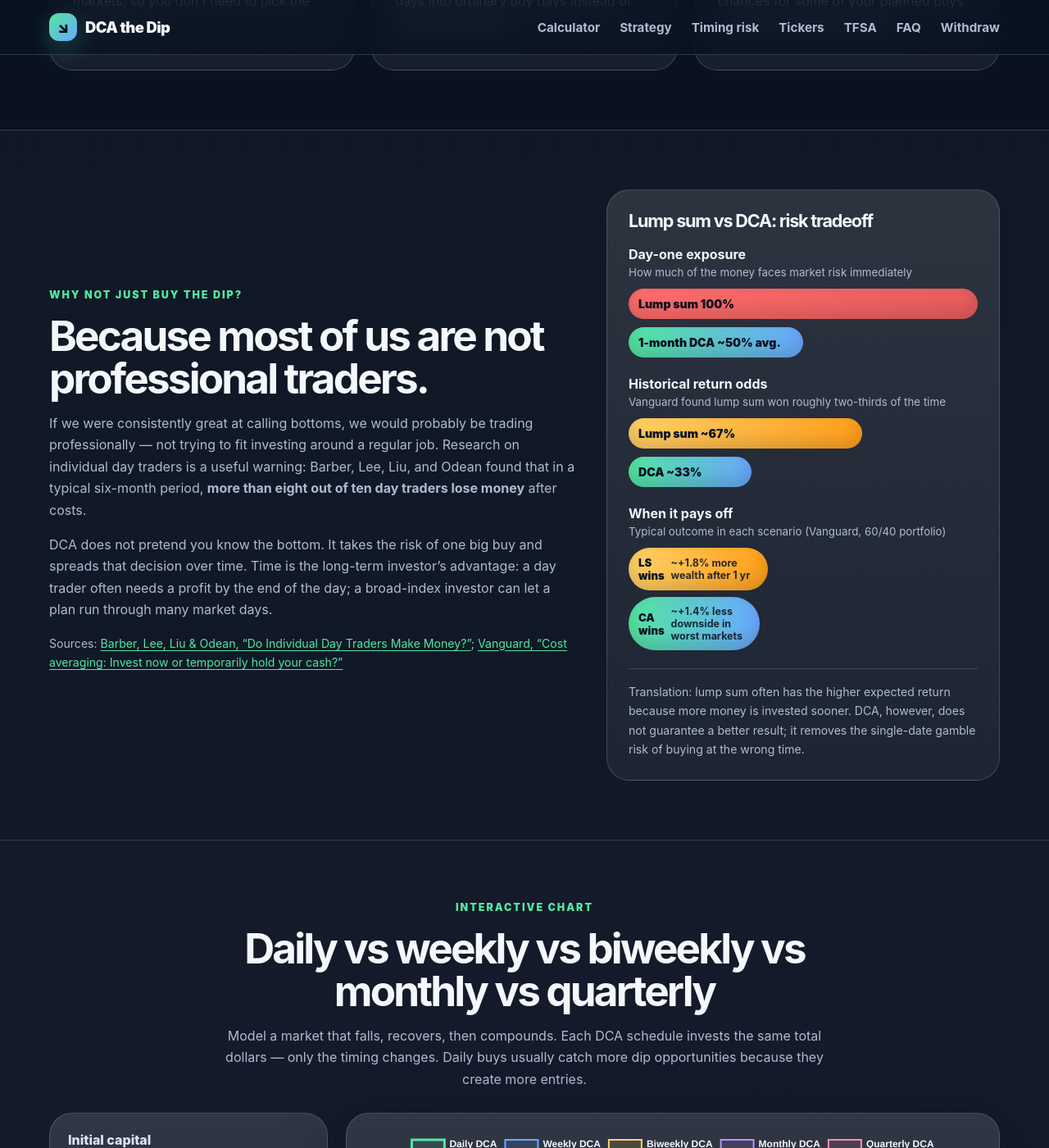
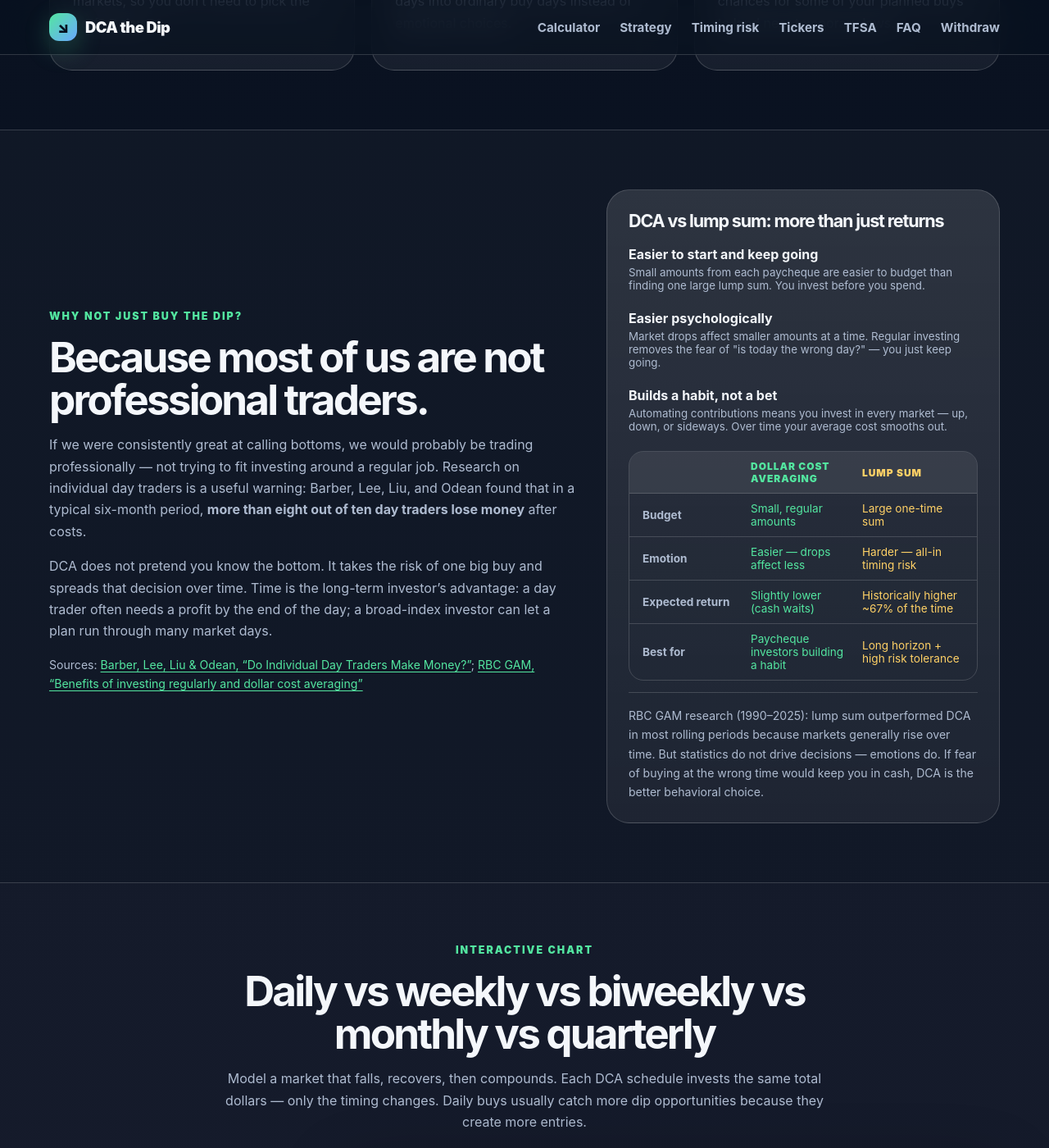
Before and after one commit to thestamp/dcathedip, a Jekyll site: the page built from index.html, in a window 1280 px wide and 1400 px high, scrolled down 1290 px. Shown: the whole window at 82% size. Built offline with Jekyll 4.4.1, drawn with Linux system fonts in a browser that asks for light colours; some of the changed text lies outside the part shown.

Commit message:
Restructure chart: 1-year DCA comparison, psychology section, RBC GAM source

```diff
--- a/assets/css/styles.css
+++ b/assets/css/styles.css
@@ -120,11 +120,15 @@
 .bar.lump.risk { background: linear-gradient(90deg, var(--red), #e85d5d); }
 .bar.dca { background: linear-gradient(90deg, var(--green), var(--blue)); }
 .chart-note { border-top: 1px solid var(--border); padding-top: 16px; margin-bottom: 0; }
-.profit-pair { gap: 8px; }
-.profit-bar { display: flex; align-items: center; gap: 8px; border-radius: 999px; padding: 10px 12px; color: #06101e; font-weight: 1000; font-size: 0.82rem; box-shadow: inset 0 -10px 20px rgba(0,0,0,0.14); }
-.profit-bar span { color: #06101e; font-weight: 700; font-size: 0.78rem; opacity: 0.85; }
-.profit-bar.lump { background: linear-gradient(90deg, var(--gold), #ff9f1c); width: var(--w); min-width: 160px; }
-.profit-bar.dca { background: linear-gradient(90deg, var(--green), var(--blue)); width: var(--w); min-width: 160px; }
+.compare-table { margin-top: 18px; border: 1px solid var(--border); border-radius: 18px; overflow: hidden; }
+.compare-row { display: grid; grid-template-columns: 120px 1fr 1fr; gap: 12px; padding: 10px 16px; font-size: 0.85rem; align-items: center; }
+.compare-row:not(:last-child) { border-bottom: 1px solid var(--border); }
+.compare-row.header { background: rgba(255,255,255,0.08); font-weight: 900; text-transform: uppercase; letter-spacing: 0.08em; font-size: 0.75rem; color: var(--muted); }
+.compare-row.header span:first-child { color: transparent; }
+.compare-row span:first-child { color: var(--muted); font-weight: 700; }
+.compare-row span:nth-child(2) { color: var(--green); }
+.compare-row span:nth-child(3) { color: var(--gold); }
+.stat strong span { font-size: 0.85rem; font-weight: 700; opacity: 0.8; margin-left: 4px; }
 
 .calculator-section { background: rgba(255,255,255,0.035); border-top: 1px solid var(--border); border-bottom: 1px solid var(--border); }
 .calculator-layout { display: grid; grid-template-columns: 340px minmax(0, 1fr); gap: 22px; align-items: stretch; }
--- a/assets/js/app.js
+++ b/assets/js/app.js
@@ -38,7 +38,6 @@
 function setOutputs() {
   const fields = [
     ["capital", v => money(+v)],
-    ["deployDays", v => `${v} days`],
     ["recurring", v => money(+v)]
   ];
   fields.forEach(([id, render]) => {
@@ -80,7 +79,7 @@
 }
 
 function simulateSchedule(prices, frequency) {
-  const deployDays = +document.getElementById("deployDays").value;
+  const deployDays = 365;
   const recurringAmount = +document.getElementById("recurring").value;
   const installment = recurringAmount * frequency.multiplier;
   const days = contributionDays(frequency.every, deployDays, prices.length - 1);
@@ -154,10 +153,11 @@
   }
 
   document.getElementById("stats").innerHTML = `
-    <div class="stat"><small>Lump sum ending value</small><strong>${money(result.lumpEnd)}</strong></div>
+    <div class="stat"><small>One-time annual investment</small><strong>${money(result.lumpEnd)}</strong></div>
     ${result.schedules.map(s => {
-      const pct = ((s.end - result.lumpEnd) / result.lumpEnd * 100);
-      return `<div class="stat ${pct >= 0 ? "good" : "warn"}"><small>${s.label}</small><strong>${pct >= 0 ? "+" : ""}${pct.toFixed(1)}% vs lump sum</strong></div>`;
+      const diff = s.end - result.lumpEnd;
+      const pct = (diff / result.lumpEnd * 100);
+      return `<div class="stat ${diff >= 0 ? "good" : "warn"}"><small>${s.label} (1 year)</small><strong>${money(s.end)} <span>${diff >= 0 ? "+" : ""}${pct.toFixed(1)}%</span></strong></div>`;
     }).join("")}
   `;
 }
--- a/index.html
+++ b/index.html
@@ -94,44 +94,48 @@
         </p>
         <p class="source-note">
           Sources: <a href="http://www.econ.yale.edu/~shiller/behfin/2004-04-10/barber-lee-liu-odean.pdf" rel="nofollow noopener">Barber, Lee, Liu &amp; Odean, “Do Individual Day Traders Make Money?”</a>;
-          <a href="https://corporate.vanguard.com/content/dam/corp/research/pdf/cost_averaging_invest_now_or_temporarily_hold_your_cash.pdf" rel="nofollow noopener">Vanguard, “Cost averaging: Invest now or temporarily hold your cash?”</a>
+          <a href="https://www.rbcgam.com/en/ca/learn-plan/investment-basics/how-to-pay-yourself-first/detail" rel="nofollow noopener">RBC GAM, “Benefits of investing regularly and dollar cost averaging”</a>
         </p>
       </div>
-      <div class="risk-card" aria-label="Lump sum versus DCA timing risk chart">
-        <h3>Lump sum vs DCA: risk tradeoff</h3>
+      <div class="risk-card" aria-label="DCA psychology and risk comparison">
+        <h3>DCA vs lump sum: more than just returns</h3>
         <div class="risk-row">
           <div>
-            <strong>Day-one exposure</strong>
-            <small>How much of the money faces market risk immediately</small>
-          </div>
-          <div class="bar-pair" aria-label="Lump sum 100 percent, one-month DCA about 50 percent average during deployment">
-            <span class="bar lump risk" style="--w:100%">Lump sum 100%</span>
-            <span class="bar dca" style="--w:50%">1-month DCA ~50% avg.</span>
+            <strong>Easier to start and keep going</strong>
+            <small>Small amounts from each paycheque are easier to budget than finding one large lump sum. You invest before you spend.</small>
           </div>
         </div>
         <div class="risk-row">
           <div>
-            <strong>Historical return odds</strong>
-            <small>Vanguard found lump sum won roughly two-thirds of the time</small>
-          </div>
-          <div class="bar-pair" aria-label="Lump sum about 67 percent, DCA about 33 percent historical outperformance odds">
-            <span class="bar lump" style="--w:67%">Lump sum ~67%</span>
-            <span class="bar dca" style="--w:33%">DCA ~33%</span>
+            <strong>Easier psychologically</strong>
+            <small>Market drops affect smaller amounts at a time. Regular investing removes the fear of "is today the wrong day?" — you just keep going.</small>
           </div>
         </div>
         <div class="risk-row">
           <div>
-            <strong>When it pays off</strong>
-            <small>Typical outcome in each scenario (Vanguard, 60/40 portfolio)</small>
+            <strong>Builds a habit, not a bet</strong>
+            <small>Automating contributions means you invest in every market — up, down, or sideways. Over time your average cost smooths out.</small>
           </div>
-          <div class="bar-pair profit-pair">
-            <span class="profit-bar lump" style="--w:40%">LS wins <span>~+1.8% more wealth after 1 yr</span></span>
-            <span class="profit-bar dca" style="--w:25%">CA wins <span>~+1.4% less downside in worst markets</span></span>
+        </div>
+        <div class="compare-table">
+          <div class="compare-row header">
+            <span></span><span>Dollar cost averaging</span><span>Lump sum</span>
+          </div>
+          <div class="compare-row">
+            <span>Budget</span><span>Small, regular amounts</span><span>Large one-time sum</span>
+          </div>
+          <div class="compare-row">
+            <span>Emotion</span><span>Easier — drops affect less</span><span>Harder — all-in timing risk</span>
+          </div>
+          <div class="compare-row">
+            <span>Expected return</span><span>Slightly lower (cash waits)</span><span>Historically higher ~67% of the time</span>
+          </div>
+          <div class="compare-row">
+            <span>Best for</span><span>Paycheque investors building a habit</span><span>Long horizon + high risk tolerance</span>
           </div>
         </div>
         <p class="chart-note">
-          Translation: lump sum often has the higher expected return because more money is invested sooner. DCA, however,
-          does not guarantee a better result; it removes the single-date gamble risk of buying at the wrong time.
+          RBC GAM research (1990–2025): lump sum outperformed DCA in most rolling periods because markets generally rise over time. But statistics do not drive decisions — emotions do. If fear of buying at the wrong time would keep you in cash, DCA is the better behavioral choice.
         </p>
       </div>
     </div>
@@ -151,22 +155,17 @@
       <div class="calculator-layout">
         <form class="controls" id="dcaForm">
           <label>
-            Initial capital
-            <input type="range" id="capital" min="100" max="50000" step="100" value="100" />
+            One-time annual investment
+            <input type="range" id="capital" min="100" max="50000" step="100" value="1200" />
             <output id="capitalOut"></output>
-          </label>
-          <label>
-            DCA deployment window
-            <input type="range" id="deployDays" min="1" max="90" step="1" value="30" />
-            <output id="deployDaysOut"></output>
           </label>
           <label>
             Daily recurring amount
             <input type="range" id="recurring" min="1" max="100" step="1" value="10" />
             <output id="recurringOut"></output>
           </label>
-          <p class="chart-assumptions">Model assumes a 25% dip over 30 days, 30-day recovery, and 10% annual growth after recovery. Weekly = 5× daily, biweekly = 10×, monthly = 20×, quarterly = 60×.</p>
-          <p class="chart-assumptions">Wealthsimple offers <a href="https://help.wealthsimple.com/hc/en-ca/articles/9544942923547-Set-up-a-recurring-investment" rel="nofollow noopener">recurring investments</a> right from your bank account, so you can focus on your family, not the markets.</p>
+          <p class="chart-assumptions">Model assumes a 25% dip over 30 days, 30-day recovery, and 10% annual growth after recovery. Each schedule runs for one full year.</p>
+          <p class="chart-assumptions">Weekly = 5× daily &middot; biweekly = 10× &middot; monthly = 20× &middot; quarterly = 60×. <a href="https://help.wealthsimple.com/hc/en-ca/articles/9544942923547-Set-up-a-recurring-investment" rel="nofollow noopener">Set up recurring investments</a> so you can focus on your family, not the markets.</p>
         </form>
 
         <div class="chart-card">
```
Also changed, not shown: requirements.md (+43 -43 lines), tests/smoke.js (+4 -4 lines).
